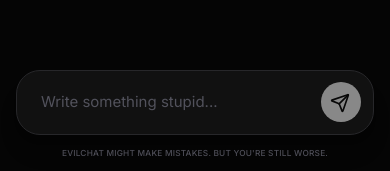
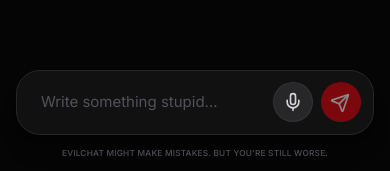
Before and after one commit to stvshy/evil-chat, a React (Vite) app: page / in a window 390 px wide. Shown: the part 670-841 px from the top of the page. Built offline with nearby package versions, Linux system fonts and the light colour scheme; no server answers.

Commit message:
Add speech recognition functionality and microphone button to App component

```diff
--- a/src/App.tsx
+++ b/src/App.tsx
@@ -1,5 +1,5 @@
 import React, { useState, useRef, useEffect } from 'react';
-import { Send, Bot, User, Flame, Loader2, AlertCircle } from 'lucide-react';
+import { Send, Bot, User, Flame, Loader2, AlertCircle, Mic } from 'lucide-react';
 import Markdown from 'react-markdown';
 import remarkGfm from 'remark-gfm';
 import { clsx, type ClassValue } from 'clsx';
@@ -57,12 +57,15 @@
     checking: true,
   });
 
+  // Web STT (Rozpoznawanie mowy) state & ref
+  const [isListening, setIsListening] = useState(false);
+  const recognitionRef = useRef<any>(null);
+
   useEffect(() => {
     let mounted = true;
     const initialCheckRef = { current: true } as { current: boolean };
     async function checkStatus() {
       if (!mounted) return;
-      // Only show "checking" on the very first check after page load
       if (initialCheckRef.current) {
         setStatus((s) => ({ ...s, checking: true }));
       }
@@ -79,7 +82,6 @@
         if (!mounted) return;
         setStatus({ available: false, backend: false, model: false, checking: false });
       } finally {
-        // mark that initial check finished so subsequent polls won't set checking
         initialCheckRef.current = false;
       }
     }
@@ -91,6 +93,15 @@
       clearInterval(id);
     };
   }, [apiUrl]);
+
+  // Clean up speech recognition on unmount
+  useEffect(() => {
+    return () => {
+      if (recognitionRef.current) {
+        recognitionRef.current.stop();
+      }
+    };
+  }, []);
 
   const [messages, setMessages] = useState<Message[]>([
     {
@@ -128,9 +139,66 @@
     }
   };
 
+  const toggleListening = () => {
+    if (isListening) {
+      recognitionRef.current?.stop();
+      setIsListening(false);
+      return;
+    }
+
+    const SpeechRecognition = (window as any).SpeechRecognition || (window as any).webkitSpeechRecognition;
+    if (!SpeechRecognition) {
+      alert(lang === 'pl' ? 'Twoja przeglądarka nie obsługuje rozpoznawania mowy.' : 'Your browser does not support Speech Recognition.');
+      return;
+    }
+
+    const recognition = new SpeechRecognition();
+    recognition.continuous = true;
+    recognition.interimResults = true;
+    recognition.lang = lang === 'pl' ? 'pl-PL' : 'en-US';
+
+    const originalInput = input;
+
+    recognition.onstart = () => setIsListening(true);
+
+    recognition.onresult = (e: any) => {
+      let currentTranscript = '';
+      for (let i = 0; i < e.results.length; i++) {
+        currentTranscript += e.results[i][0].transcript;
+      }
+
+      const separator = originalInput.trim().length > 0 ? ' ' : '';
+      const newText = originalInput + separator + currentTranscript;
+
+      setInput(newText);
+
+      // Dostosuj wysokość textarea w miarę mówienia
+      if (textareaRef.current) {
+        textareaRef.current.style.height = 'auto';
+        textareaRef.current.style.height = `${Math.min(textareaRef.current.scrollHeight, 200)}px`;
+      }
+    };
+
+    recognition.onerror = (e: any) => {
+      console.error('Speech recognition error', e.error);
+      setIsListening(false);
+    };
+
+    recognition.onend = () => setIsListening(false);
+
+    recognition.start();
+    recognitionRef.current = recognition;
+  };
+
   const handleSubmit = async (e: React.FormEvent) => {
     e.preventDefault();
     if (!input.trim() || isLoading) return;
+
+    // Przerwij nasłuchiwanie w momencie wysyłania
+    if (isListening) {
+      recognitionRef.current?.stop();
+      setIsListening(false);
+    }
 
     const userMessage: Message = {
       id: Date.now().toString(),
@@ -143,13 +211,11 @@
     setError(null);
     setIsLoading(true);
 
-    // Reset textarea height
     if (textareaRef.current) {
       textareaRef.current.style.height = 'auto';
     }
 
     try {
-      // Call the local FastAPI backend
       const apiUrl = (import.meta as any).env.VITE_API_URL || 'http://localhost:8000';
       const response = await fetch(`${apiUrl}/chat`, {
         method: 'POST',
@@ -174,7 +240,6 @@
       setMessages((prev) => [...prev, botMessage]);
     } catch (err) {
       setError(err instanceof Error ? err.message : 'Unknown error occurred.');
-      // Add a system error message
       setMessages((prev) => [
         ...prev,
         {
@@ -199,7 +264,6 @@
     setLang(prev => prev === 'en' ? 'pl' : 'en');
   };
 
-  // Nowy czat: czyści konwersację i wraca do wiadomości powitalnej.
   const handleNewChat = () => {
     setMessages([{ id: Date.now().toString(), role: 'assistant', content: t.initialMessage }]);
     setInput('');
@@ -211,7 +275,14 @@
 
   return (
     <div className="flex flex-col h-screen bg-[#050505] text-gray-200 font-sans selection:bg-red-900/50">
-      {/* Header — na całą szerokość strony */}
+      {/* Dodany wewnątrz komponentu styl dla animacji fal dźwiękowych */}
+      <style>{`
+        @keyframes wave-scale {
+          0%, 100% { transform: scaleY(0.3); }
+          50% { transform: scaleY(1); }
+        }
+      `}</style>
+
       <header className="sticky top-0 z-10 flex items-center justify-between px-6 py-4 bg-[#0a0a0a]/80 bg-gradient-to-r from-red-950/20 from-0% via-red-950/[0.1] via-50% to-red-950/20 to-100% backdrop-blur-md border-b border-red-900/10">
         <div className="flex items-center gap-3">
           <div className="flex items-center justify-center w-[44px] h-[44px] rounded-xl bg-gradient-to-br from-red-600 to-red-900 shadow-[0_0_15px_rgba(220,38,38,0.3)]">
@@ -235,7 +306,6 @@
           </div>
         </div>
 
-        {/* Language Toggle */}
         <button
           onClick={toggleLanguage}
           className="flex items-center gap-2 px-3 py-1.5 rounded-lg bg-zinc-900 border border-zinc-800 hover:bg-zinc-800 transition-colors"
@@ -250,12 +320,10 @@
         </button>
       </header>
 
-      {/* Poniżej headera: sidebar + treść czatu obok siebie */}
       <div className="flex flex-1 min-h-0">
         <Sidebar lang={lang} onNewChat={handleNewChat} isLoading={isLoading} />
 
         <div className="flex flex-col flex-1 min-w-0">
-          {/* Chat Area */}
           <main className="flex-1 overflow-y-auto w-full max-w-4xl mx-auto px-4 py-8 space-y-8">
             {messages.map((message) => (
               <div
@@ -318,7 +386,6 @@
             <div ref={messagesEndRef} />
           </main>
 
-          {/* Input Area */}
           <div className="w-full bg-gradient-to-t from-[#050505] via-[#050505] to-transparent pt-6 pb-6 px-4">
             <div className="max-w-4xl mx-auto relative">
               {error && (
@@ -329,9 +396,10 @@
                   </div>
                 </div>
               )}
+              {/* Formularz ma teraz "items-center", co centruje wszystkie przyciski idealnie w pionie wg textarea */}
               <form
                 onSubmit={handleSubmit}
-                className="relative flex items-end gap-2 bg-[#111] border border-zinc-800 rounded-3xl p-2 shadow-xl focus-within:border-red-900/50 focus-within:ring-1 focus-within:ring-red-900/50 transition-all duration-300"
+                className="relative flex items-center gap-2 bg-[#111] border border-zinc-800 rounded-3xl p-2 shadow-xl focus-within:border-red-900/50 focus-within:ring-1 focus-within:ring-red-900/50 transition-all duration-300"
               >
                 <textarea
                   ref={textareaRef}
@@ -342,13 +410,40 @@
                   className="w-full max-h-[200px] bg-transparent text-zinc-100 placeholder:text-zinc-600 px-4 py-3 outline-none resize-none overflow-y-auto text-[15px]"
                   rows={1}
                 />
+                <div className="flex items-center gap-2 flex-shrink-0 mr-1">
+                  {/* Przycisk mikrofonu (STT) */}
+                  <button
+                    type="button"
+                    onClick={toggleListening}
+                    className={cn(
+                      "flex items-center justify-center w-10 h-10 rounded-full transition-colors border",
+                      isListening
+                        ? "bg-[#220000] border-red-900/50 text-red-500 shadow-[0_0_10px_rgba(220,38,38,0.2)]"
+                        : "bg-zinc-800 border-zinc-700/50 text-zinc-300 hover:bg-zinc-700"
+                    )}
+                    title={isListening ? "Stop listening" : "Speech to text"}
+                  >
+                    {isListening ? (
+                      // Animacja fal dźwiękowych
+                      <div className="flex items-center justify-center gap-[3px] h-4 w-4">
+                        <div className="w-[3px] h-full bg-current rounded-full animate-[wave-scale_1s_ease-in-out_infinite]" style={{ animationDelay: '0ms' }} />
+                        <div className="w-[3px] h-full bg-current rounded-full animate-[wave-scale_1s_ease-in-out_infinite]" style={{ animationDelay: '200ms' }} />
+                        <div className="w-[3px] h-full bg-current rounded-full animate-[wave-scale_1s_ease-in-out_infinite]" style={{ animationDelay: '400ms' }} />
+                      </div>
+                    ) : (
+                      <Mic className="w-5 h-5" />
+                    )}
+                  </button>
+
+                  {/* Czerwony przycisk do wysyłania (podobny do tego z New Chat) */}
                   <button
                     type="submit"
                     disabled={!input.trim() || isLoading}
-                  className="flex-shrink-0 flex items-center justify-center w-10 h-10 rounded-full bg-white text-black hover:bg-zinc-200 disabled:opacity-50 disabled:hover:bg-white transition-colors mb-1 mr-1"
+                    className="flex items-center justify-center w-10 h-10 rounded-full bg-red-600 text-white hover:bg-red-700 disabled:opacity-50 disabled:hover:bg-red-600 transition-colors"
                   >
                     <Send className="w-5 h-5 -ml-[1.7px] mt-0.5" />
                   </button>
+                </div>
               </form>
               <div className="text-center mt-3">
                 <p className="text-[8.3px] text-zinc-600 font-medium tracking-wide mb-[-9px]">
```
Also changed, not shown: 2 other files (tests, documents, lock files or other folders). Lines whose indentation alone changed are shown as unchanged.
